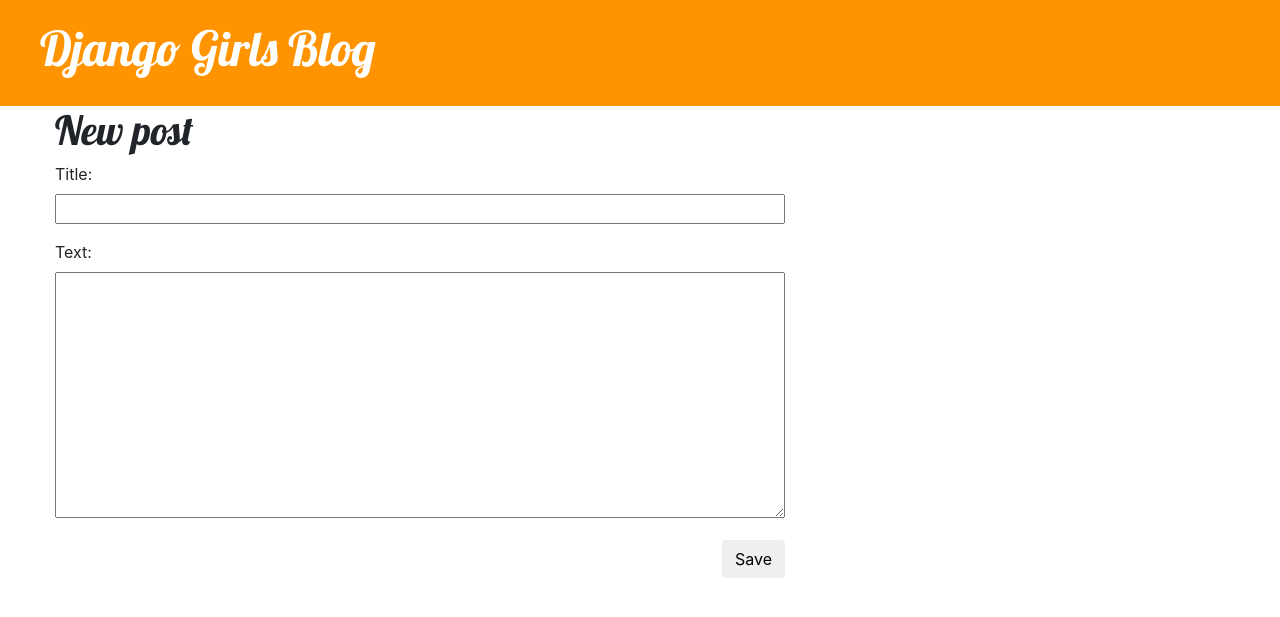
After one commit to menadeimer/my-first-blog, a Django app: page /post/new/ in a window 1280 px wide. The commit adds this page. Shown: the top 617 px of the page. Run offline with Django 3.2, Linux system fonts and the light colour scheme; some libraries are stand-ins or nearby versions.

Commit message:
Se ha agregado la opción de guardar y editar post del blog, además se la ha añadido estilo a las entradas y tiene opción de redirigir una entrada a una url especifica

```diff
--- /dev/null
+++ b/blog/forms.py
@@ -0,0 +1,7 @@
+from django import forms
+from .models import Post
+
+class PostForm(forms.ModelForm):
+	class Meta:
+		model = Post
+		fields = ('title', 'text',)
--- /dev/null
+++ b/blog/static/css/blog.css
@@ -0,0 +1,47 @@
+body{
+	margin:0;
+	padding: 0;
+}
+h1, h2, h3, h4 {
+	font-family: 'Lobster', cursive;
+}
+
+.content{
+	margin-left:40px;
+}
+
+
+.page-header{
+	background-color: #ff9400;
+	margin-top: 0;
+	padding: 20px 20px 20px 40px;
+}
+
+.page-header h1, .page-header h1 a, .page-header h1 a:visited, .page-header h1 a:active{
+	color: #fff;
+	font-size: 36pt;
+	text-decoration: none;
+}
+
+.post-form textarea, .post-form input {
+	width: 100%;
+}
+
+.top-menu, .top-menu:hover, .top-menu:visited {
+	color: #fff;
+	float: right;
+	font-size: 26pt;
+	margin-right: 20px;
+}
+
+.post {
+	margin-bottom: 70px;
+}
+
+.post h1 a, .post h1 a:visited {
+	color:#000;
+}
+
+.save {
+	float: right;
+}
--- /dev/null
+++ b/blog/templates/blog/base.html
@@ -0,0 +1,31 @@
+{% load staticfiles %}
+<!DOCTYPE html>
+<html>
+<head>
+	<meta charset="utf-8">
+	<meta http-equiv="X-UA-Compatible" content="IE=edge">
+	<title>Blog</title>
+	<link href="https://maxcdn.bootstrapcdn.com/bootstrap/4.0.0/css/bootstrap.min.css" rel="stylesheet" integrity="sha384-Gn5384xqQ1aoWXA+058RXPxPg6fy4IWvTNh0E263XmFcJlSAwiGgFAW/dAiS6JXm" crossorigin="anonymous">
+	<link href="https://fonts.googleapis.com/css?family=Lobster" rel="stylesheet">
+	<link rel="stylesheet" href="{% static 'css/blog.css' %}">
+</head>
+<body>
+	<div class="page-header">
+		<a href="{% url 'post_new'%}" class="top-menu" heigth="50"><span color="white" class="glyphicon glyphicon-plus"></span></a>
+		<h1>
+			<a href="">Django Girls Blog</a>
+		</h1>
+	</div>
+
+	<div class="content container">
+		<div class="row">
+			<div class="col-md-8">
+				{% block content %}
+				{% endblock %}
+			</div>
+		</div>
+	</div>
+
+
+</body>
+</html>
--- /dev/null
+++ b/blog/templates/blog/post_edit.html
@@ -0,0 +1,9 @@
+{% extends 'blog/base.html' %}
+
+{% block content %}
+	<h1>New post</h1>
+	<form method="POST" class="post-form">{% csrf_token %}
+		{{ form.as_p }}
+		<button type="submit" class="save btn btn-default">Save</button>
+	</form>
+{% endblock %}
--- a/blog/urls.py
+++ b/blog/urls.py
@@ -1,6 +1,9 @@
-from django.urls import include, path
+from django.urls import include, re_path
 from . import views
 
 urlpatterns = [
-	path('', views.post_list),
+	re_path(r'^$', views.post_list),
+	re_path(r'^post/(?P<pk>[0-9]+)/$', views.post_detail, name='post_detail'),
+	re_path(r'^post/new/$', views.post_new, name='post_new'),
+	re_path(r'^post/(?P<pk>[0-9]+)/edit/$', views.post_edit, name='post_edit'),
 ]
--- a/blog/views.py
+++ b/blog/views.py
@@ -1,9 +1,40 @@
-from django.shortcuts import render
+from django.shortcuts import render, get_object_or_404, redirect
 from django.utils import timezone
 from .models import Post
+from .forms import PostForm
 # Create your views here.
 
 def post_list(request):
 	#posts = Post.objects.filter(published_date__lte=timezone.now()).order_by('published_date')
 	posts = Post.objects.all()
 	return render(request, 'blog/post_list.html', {'posts':posts})
+
+def post_detail(request, pk):
+	post = get_object_or_404(Post, pk=pk)
+	return render(request, 'blog/post_detail.html', {'post':post})
+
+def post_new(request):
+	if request.method == "POST":
+		form = PostForm(request.POST)
+		if form.is_valid():
+			post = form.save(commit=False)
+			post.autor = request.user
+			post.published_date = timezone.now()
+			post.save()
+			return redirect('post_detail', pk=post.pk)
+	else:
+		form = PostForm()
+	return render(request, 'blog/post_edit.html', {'form':form})
+
+def post_edit(request, pk):
+	post = get_object_or_404(Post, pk=pk)
+	if request.method == "POST":
+		form = PostForm(request.POST, instance=post)
+		if form.is_valid():
+			post = form.save(commit=False)
+			post.autor = request.user
+			post.save()
+			return redirect('post_detail', pk=post.pk)
+	else:
+		form = PostForm(instance=post)
+	return render(request, 'blog/post_edit.html', {'form':form})
```
Also changed, not shown: blog/templates/blog/post_detail.html (added, +13 -0 lines), blog/templates/blog/post_list.html (+8 -20 lines).
